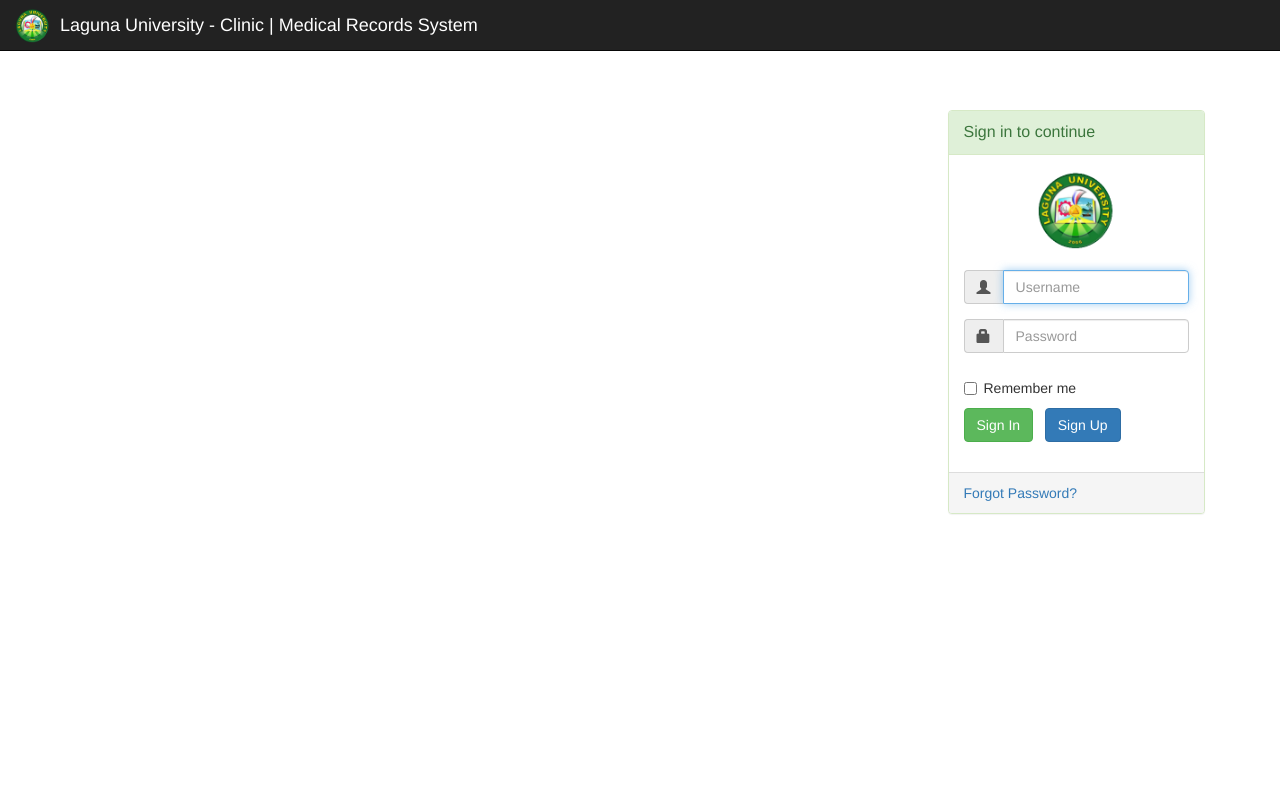
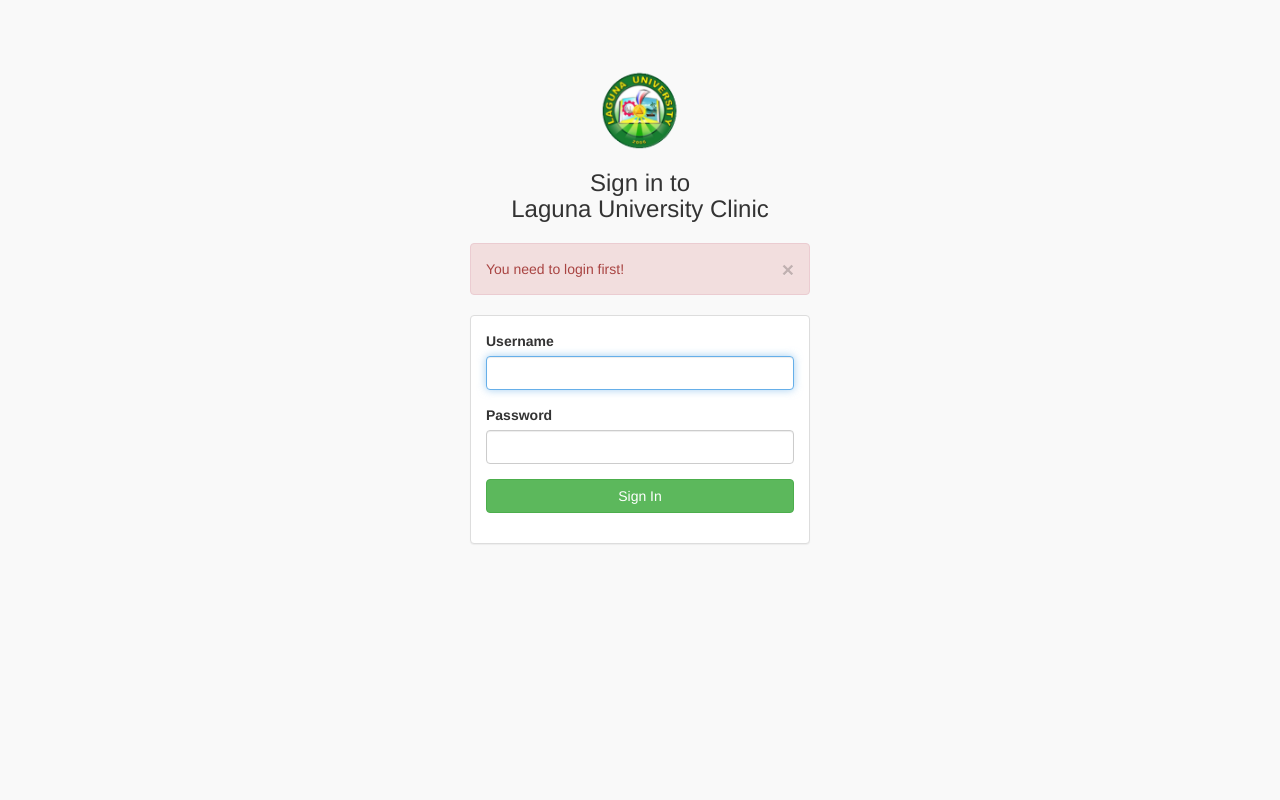
Before and after one commit to iambetheliz/LUMDRMS, a PHP site: page /index.php?attempt in a window 1280 px wide. Run offline with PHP 8.4, Linux system fonts and the light colour scheme; data that the repository does not hold is empty.

Commit message:
Design Edits

```diff
--- a/assets/style.css
+++ b/assets/style.css
@@ -1,15 +1,3 @@
-#login-form {
-  margin:auto;
-  max-width:100%;
-}
-.profile-img {
-	width: 80px;
-	margin: 0 auto 20px;
-	display: block;
-	-moz-border-radius:50%;
-	-webkit-border-radius:50%;
-	border-radius:50%;
-}
 #wrapper {
   min-height: calc(100vh - 56px);
   padding-top: 50px; }
@@ -18,7 +6,24 @@
   margin: 0;
 }
 .page-header{padding-bottom:9px;margin:20px 0 20px;border-bottom:1px solid #eee}
-.alert{margin: 15px;}
+
+/*For Login Page*/
+.auth-form {
+    width: 340px;
+    margin: 0 auto;
+}
+.vertical-offset-100{
+    padding-top:10px;
+}
+.profile-img
+{
+    width: 80px;
+    margin: 0 auto 10px;
+    display: block;
+    -moz-border-radius: 50%;
+    -webkit-border-radius: 50%;
+    border-radius: 50%;
+}
 
 /* For pagination function. */
 ul.pagination>li>a {
--- a/faculties/add_new.php
+++ b/faculties/add_new.php
@@ -5,7 +5,7 @@
 
   // if session is not set this will redirect to login page
   if( !isset($_SESSION['user']) ) {
-    header("Location: ../index.php");
+    header("Location: ../index.php?attempt");
     exit;
   }
 
--- a/index.php
+++ b/index.php
@@ -1,12 +1,17 @@
 <?php
 	ob_start();
+	require_once 'dbconnect.php';
+  if(empty($_SESSION)) // if the session not yet started
    session_start();
-	require_once 'dbconnect.php';
 
 	// it will never let you open index(login) page if session is set
 	if ( isset($_SESSION['user'])!="" ) {
 		header("Location: dashboard.php");
 		exit;
+	}
+
+  if (isset($_GET['attempt'])) {
+    $errMSG = "You need to login first!";
   }
 
 	$DB_con = new mysqli("localhost", "root", "", "records");
@@ -33,7 +38,7 @@
 		// basic name validation
 		if (empty($name)) {
 			$error = true;
-			$nameError = "Please enter your username.";
+      $nameError = "Username cannot be empty.";
 		} else if (strlen($name) < 3) {
 			$error = true;
 			$nameError = "Username must have atleat 3 characters.";
@@ -45,7 +50,7 @@
 		// password validation
 		if (empty($pass)){
 			$error = true;
-			$passError = "Please enter your password.";
+			$passError = "Password cannot be empty.";
 		} else if(strlen($pass) < 6) {
 			$error = true;
 			$passError = "Password must have atleast 6 characters.";
@@ -61,45 +66,20 @@
 			$row = $result->fetch_array(MYSQLI_BOTH);
 			$count = $result->num_rows; // if uname/pass correct it returns must be 1 row
 
-			if($row)
-  {
-   if(!empty($_POST["remember"]))
-   {
-    setcookie ("member_login",$name,time()+ (10 * 365 * 24 * 60 * 60));
-    setcookie ("pass",$password,time()+ (10 * 365 * 24 * 60 * 60));
+      if( $count == 1 && $row['userPass']==$password ) {
         $_SESSION['user'] = $row['userId'];
-   }
-   else
-   {
-    if(isset($_COOKIE["member_login"]))
-    {
-     setcookie ("member_login","");
-    }
-    if(isset($_COOKIE["password"]))
-    {
-     setcookie ("pass","");
+        header("Location: dashboard.php?loginSuccess");
       }
     }
-   header("location:dashboard.php");
-  }
-  else
-  {
-   $message = "Invalid Login";
-  }
- }
-				else
- {
-  $message = "Both are Required Fields";
- }
-			if( $count == 1 && $row['userPass']==$password ) {
-				$_SESSION['user'] = $row['userId'];
-				header("Location: dashboard.php");
-			} else {
-				$errMSG = "Incorrect username or password.";
+		else {
+      header("Location: index.php?loginError");
     }
 
 	}
 
+  if (isset($_GET['loginError'])) {
+    $errMSG = "Incorrect Username or Password.";
+  }
 
 ?>
 <!DOCTYPE html>
@@ -114,106 +94,54 @@
 <link rel="stylesheet" href="assets/css/bootstrap.min.css" type="text/css"  />
 <link rel="stylesheet" href="assets/style.css" type="text/css" />
 </head>
-<body>
-
-<nav class="navbar navbar-inverse navbar-fixed-top" role="navigation">
-    <div class="container-fluid">
-
-          <div class="navbar-header">
-          <button type="button" class="navbar-toggle collapsed" data-toggle="collapse" data-target="#navbar" aria-expanded="false" aria-controls="navbar">
-            <span class="sr-only">Toggle navigation</span>
-            <span class="icon-bar"></span>
-            <span class="icon-bar"></span>
-            <span class="icon-bar"></span>
-          </button>
-            <a class="navbar-brand" style="color: white;" href="/lu_clinic">
-              <img src="images/logo.png" width="35" style="margin-top: -7px;" class="d-inline-block align-top" align="left" alt="">&nbsp;&nbsp;Laguna University - Clinic | Medical Records System
-            </a>
-          </div>
-
-          <!-- Top Menu Items -->
-            <div id="navbar" class="navbar-collapse collapse">
-            <ul class="nav navbar-nav navbar-right">
-                <?php
-                    if(!empty($userRow)){?>
-                        <li><?php echo $account; ?></li>
-                        <li><?php echo $logout; ?></li>
-                <?php }?>
-            </ul>
-            </ul>
-            </div>
-
-    </div>
-  </nav>
+<body style="background-color: #f9f9f9;">
 
 <!-- Main Screen -->
-<div id="wrapper">
 <div class="container">
 
 	<!-- Login Form -->
-	<div class="row">
-	<div class="mainbox col-sm-6 col-md-3 col-md-offset-9 col-sm-offset-6" style="margin-top:60px;padding-right: 20px;">
-	<div class="panel panel-success">
-		<div class="panel-heading">
-			<div class="panel-title">Sign in to continue</div>
-		</div>
-	<div class="panel-body">
-    <form method="post" action="<?php echo htmlspecialchars($_SERVER['PHP_SELF']); ?>" autocomplete />
-    	<fieldset>
-    		<div class="row">
-    			<div class="center-block">
-    				<img class="profile-img" src="images/logo.png">
-    			</div>
-			</div>
+    <div class="row vertical-offset-100">
+      <a href="/lu_clinic"><img class="profile-img" src="images/logo.png" alt=""></a>
+      <div class="auth-form">
+        <center><h3 style="padding-bottom: 10px;">Sign in to <br>Laguna University Clinic</h3></center>
               <?php
-			if ( isset($errMSG) ) {
-
-				?>
-            	<div class="alert alert-danger">
+                if ( isset($errMSG) ) {?>
+              <div class="alert alert-danger" role="alert"><button type="button" class="close" data-dismiss="alert" aria-label="Close"><span aria-hidden="true">&times;</span></button>
               <?php echo $errMSG; ?>
               </div>
-                <?php
-			}
-			?>
+              <?php }?>
+        <div class="panel panel-default">
+          <div class="panel-body">
+            <form class="form-signin" action="<?php echo htmlspecialchars($_SERVER['PHP_SELF']); ?>" method="post" autocomplete />
+    	        <fieldset>
               <div class="form-group">
-            	<div class="input-group">
-                <span class="input-group-addon"><span class="glyphicon glyphicon-user"></span></span>
-            	<input type="text" name="name" class="form-control" placeholder="Username" value="<?php if(isset($_COOKIE["member_login"])) { echo $_COOKIE["member_login"]; } ?>" maxlength="40" autofocus />
-                </div>
+                <label>Username</label>
+            	  <input type="text" name="name" class="form-control" value="<?php if(isset($_COOKIE["member_login"])) { echo $_COOKIE["member_login"]; } ?>" maxlength="40" autofocus />
                 <span class="text-danger"><?php echo $nameError; ?></span>
               </div>
 
               <div class="form-group">
-            	<div class="input-group">
-                <span class="input-group-addon"><span class="glyphicon glyphicon-lock"></span></span>
-            	<input type="password" name="pass" class="form-control" placeholder="Password" value="<?php if(isset($_COOKIE["pass"])) { echo $_COOKIE["pass"]; } ?>"  maxlength="15" />
-                </div>
+                <label>Password</label>
+            	  <input type="password" name="pass" class="form-control" value="<?php if(isset($_COOKIE["pass"])) { echo $_COOKIE["pass"]; } ?>"  maxlength="15" />
                 <span class="text-danger"><?php echo $passError; ?></span>
               </div>
 
-            <div class="input-group">
-                <div class="checkbox">
-                    <label>
-                        <input id="login-remember" type="checkbox" name="remember" <?php if(isset($_COOKIE["member_login"])) { ?> checked <?php } ?> /> Remember me
-                    </label>
-                </div>
-            </div>
-
               <div class="form-group">
-            	<button type="submit" class="btn btn-success" name="btn-login">Sign In</button> &nbsp; <a href="register.php"><button type="button" class="btn btn-primary" name="btn-login">Sign Up</button></a>
+            	  <button type="submit" class="btn btn-success btn-block" name="btn-login">Sign In</button>
               </div>
     	        </fieldset>
             </form>
           </div>
-    <div class="panel-footer">
-        <a href="#">Forgot Password?</a>
         </div>
-    </div></div></div>
+      </div>
+    </div>
   <!-- End of Login Form -->
 
 </div>
-</div>
 <!-- End of Main Screen -->
+
+<script src="assets/js/jquery.min.js"></script>
+<script src="assets/js/bootstrap.min.js"></script>
 
 </body>
 </html>
--- a/logout.php
+++ b/logout.php
@@ -1,11 +1,10 @@
 <?php
-
 	session_start();
 
 	if (!isset($_SESSION['user'])) {
 		header("Location: /lu_clinic");
 	} else if(isset($_SESSION['user'])!="") {
-		header("Location: home.php");
+		header("Location: dashboard.php");
 	}
 
 	if (isset($_GET['logout'])) {
@@ -15,3 +14,4 @@
 		header("Location: /lu_clinic");
 		exit;
 	}
+?>
--- a/register.php
+++ b/register.php
@@ -1,8 +1,9 @@
 <?php
 	ob_start();
-	session_start();
 	include_once 'header.php';
 	include_once 'dbconnect.php';
+	if(empty($_SESSION)) // if the session not yet started
+   		session_start();
 
 	if( isset($_SESSION['user'])!="" ){
 		header("Location: home.php");
--- a/students/add_new.php
+++ b/students/add_new.php
@@ -1,11 +1,12 @@
 <?php
   ob_start();
-  session_start();
   require_once '../dbconnect.php';
+  if(empty($_SESSION)) // if the session not yet started
+   session_start();
 
   // if session is not set this will redirect to login page
   if( !isset($_SESSION['user']) ) {
-    header("Location: ../index.php");
+    header("Location: ../index.php?attempt");
     exit;
   }
 
--- a/students/logout.php
+++ b/students/logout.php
@@ -1,11 +1,10 @@
 <?php
-
 	session_start();
 
 	if (!isset($_SESSION['user'])) {
 		header("Location: /lu_clinic");
 	} else if(isset($_SESSION['user'])!="") {
-		header("Location: home.php");
+		header("Location: dashboard.php");
 	}
 
 	if (isset($_GET['logout'])) {
@@ -15,3 +14,4 @@
 		header("Location: /lu_clinic");
 		exit;
 	}
+?>
--- a/students/medical_form.php
+++ b/students/medical_form.php
@@ -1,11 +1,12 @@
 <?php
   ob_start();
-  session_start();
   require_once '../dbconnect.php';
+  if(empty($_SESSION)) // if the session not yet started
+   session_start();
 
   // if session is not set this will redirect to login page
   if( !isset($_SESSION['user']) ) {
-    header("Location: ../index.php");
+    header("Location: ../index.php?attempt");
     exit;
   }
 
--- a/students/tbl_rec.php
+++ b/students/tbl_rec.php
@@ -1,11 +1,12 @@
 <?php
   ob_start();
-  session_start();
   require_once '../dbconnect.php';
+  if(empty($_SESSION)) // if the session not yet started
+   session_start();
 
   // if session is not set this will redirect to login page
   if( !isset($_SESSION['user']) ) {
-    header("Location: ../index.php");
+    header("Location: ../index.php?attempt");
     exit;
   }
 
```
Also changed, not shown: dashboard.php (+24 -6 lines), home.php (deleted, +0 -156 lines), login.php (deleted, +0 -60 lines). Lines whose indentation alone changed are shown as unchanged.
